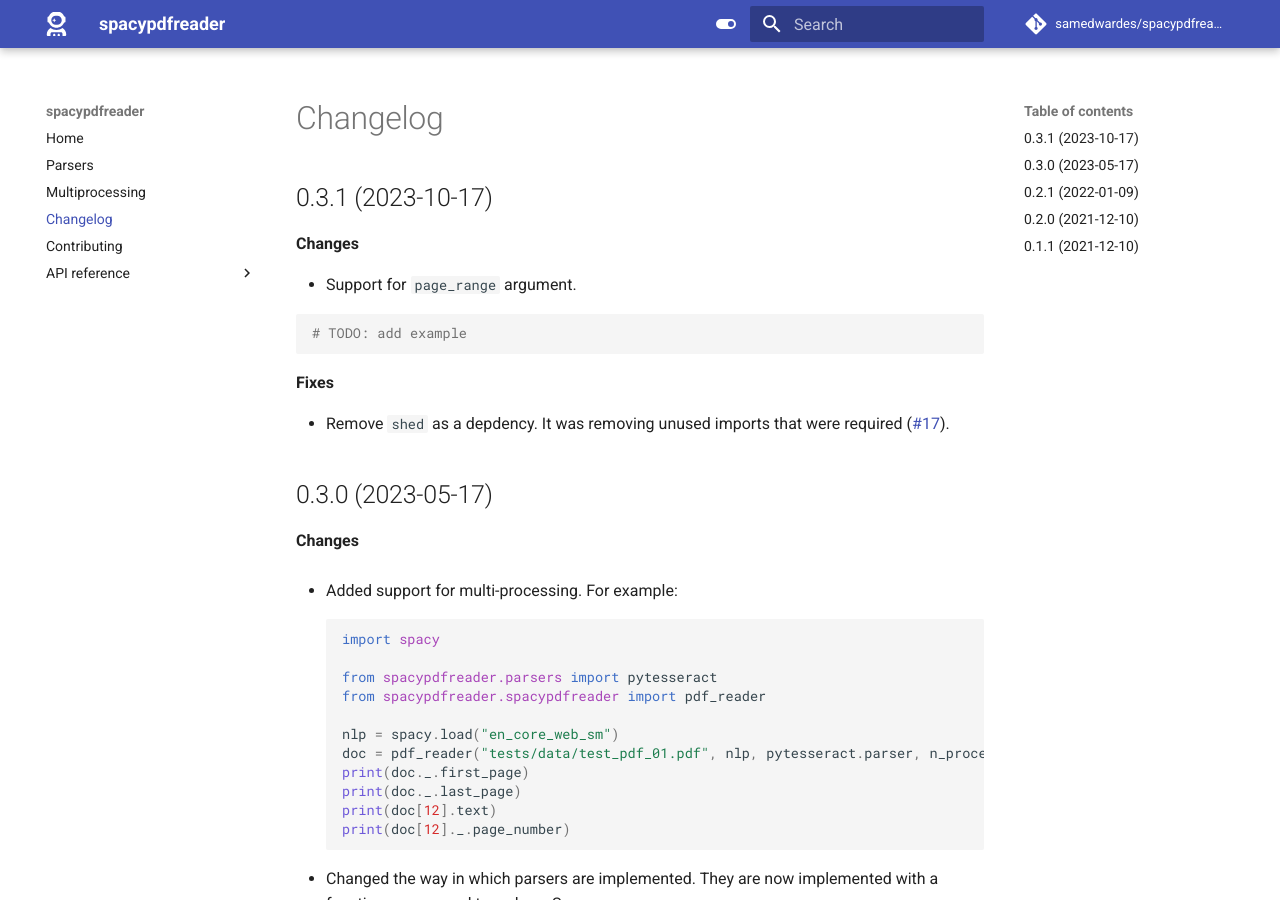
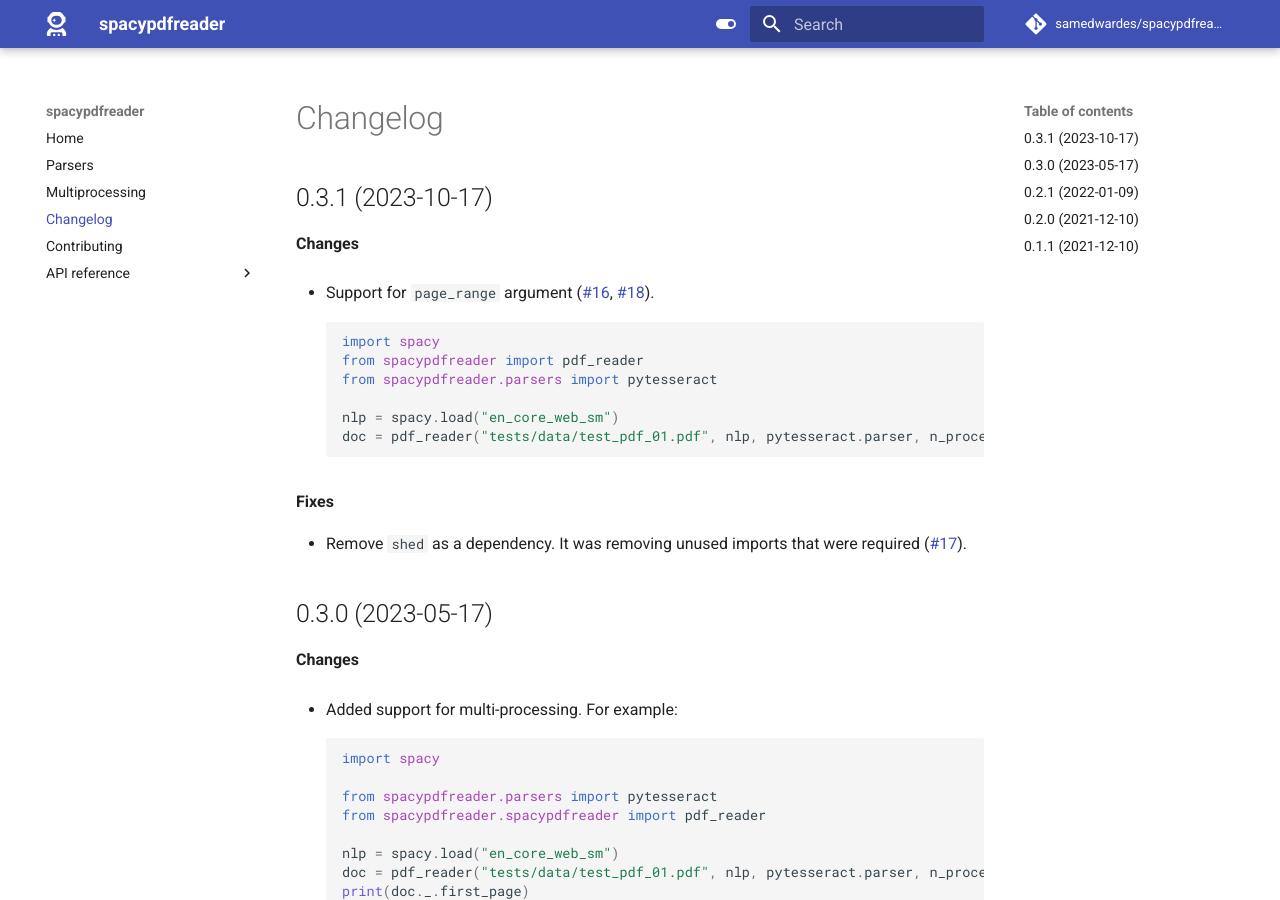
Before and after one commit to SamEdwardes/spacypdfreader, an MkDocs documentation site: the page built from docs/changelog.md, in a window 1280 px wide and 900 px high. Built offline with MkDocs 1.6.1 and Material for MkDocs 9.7.7, drawn with Linux system fonts in a browser that asks for light colours; comment, search, counter and statistics services are not loaded.

Commit message:
Update changelog and fix example

````diff
--- a/docs/changelog.md
+++ b/docs/changelog.md
@@ -4,15 +4,20 @@
 
 **Changes**
 
-- Support for `page_range` argument.
+- Support for `page_range` argument ([#16](https://github.com/SamEdwardes/spacypdfreader/issues/16), [#18](https://github.com/SamEdwardes/spacypdfreader/issues/18)).
 
-```python
-# TODO: add example
-```
+    ```python
+    import spacy
+    from spacypdfreader import pdf_reader
+    from spacypdfreader.parsers import pytesseract
+
+    nlp = spacy.load("en_core_web_sm")
+    doc = pdf_reader("tests/data/test_pdf_01.pdf", nlp, pytesseract.parser, n_processes=4, page_range=(2, 3))
+    ```
 
 **Fixes**
 
-- Remove `shed` as a depdency. It was removing unused imports that were required ([#17](https://github.com/SamEdwardes/spacypdfreader/issues/17)).
+- Remove `shed` as a dependency. It was removing unused imports that were required ([#17](https://github.com/SamEdwardes/spacypdfreader/issues/17)).
 
 ## 0.3.0 (2023-05-17)
 
````
Also changed, not shown: 1 other file.
